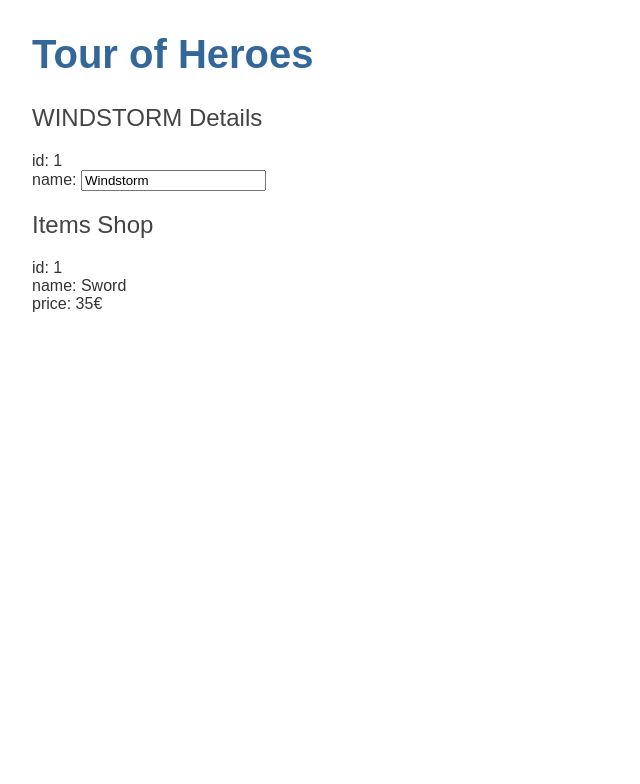
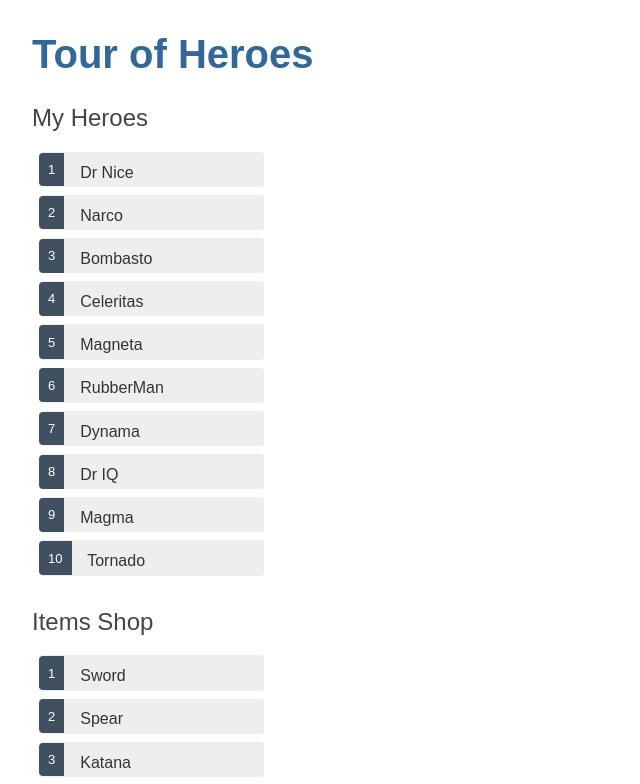
Before and after one commit to SimonCanecky/Tour-of-Heroes, an Angular app: page / in a window 1280 px wide. Shown: the top 784 px of the page, without its empty margins (0-640 px from the left). Built offline with nearby package versions, Linux system fonts and the light colour scheme.

Commit message:
Tour of Heroes - zobrazenie zoznamu

```diff
--- a/src/app/heroes/heroes.component.css
+++ b/src/app/heroes/heroes.component.css
@@ -0,0 +1,43 @@
+.heroes {
+    margin: 0 0 2em 0;
+    list-style-type: none;
+    padding: 0;
+    width: 15em;
+  }
+  .heroes li {
+    cursor: pointer;
+    position: relative;
+    left: 0;
+    background-color: #EEE;
+    margin: .5em;
+    padding: .3em 0;
+    height: 1.6em;
+    border-radius: 4px;
+  }
+  .heroes li:hover {
+    color: #607D8B;
+    background-color: #DDD;
+    left: .1em;
+  }
+  .heroes li.selected {
+    background-color: #CFD8DC;
+    color: white;
+  }
+  .heroes li.selected:hover {
+    background-color: #BBD8DC;
+    color: white;
+  }
+  .heroes .badge {
+    display: inline-block;
+    font-size: small;
+    color: white;
+    padding: 0.8em 0.7em 0 0.7em;
+    background-color:#405061;
+    line-height: 1em;
+    position: relative;
+    left: -1px;
+    top: -4px;
+    height: 1.8em;
+    margin-right: .8em;
+    border-radius: 4px 0 0 4px;
+  }
--- a/src/app/heroes/heroes.component.html
+++ b/src/app/heroes/heroes.component.html
@@ -1,7 +1,23 @@
-<h2>{{hero.name | uppercase}} Details</h2>
-<div><span>id: </span>{{hero.id}}</div>
-<div>
+<h2>My Heroes</h2>
+
+<ul class="heroes">
+  <li *ngFor="let hero of heroes"
+    [class.selected]="hero === selectedHero"
+    (click)="onSelect(hero)">
+    <span class="badge">{{hero.id}}</span> {{hero.name}}
+  </li>
+</ul>
+
+
+<div *ngIf="selectedHero">
+
+
+  <h2>{{selectedHero.name | uppercase}} Details</h2>
+  <div><span>id: </span>{{selectedHero.id}}</div>
+  <div>
     <label>name:
-      <input [(ngModel)]="hero.name" placeholder="name"/>
+      <input [(ngModel)]="selectedHero.name" placeholder="name"/>
     </label>
+  </div>
+
 </div>
--- a/src/app/heroes/heroes.component.ts
+++ b/src/app/heroes/heroes.component.ts
@@ -1,20 +1,24 @@
 import { Component, OnInit } from '@angular/core';
 import { Hero } from '../hero';
+import { HEROES } from '../mock-heroes';
 
 @Component({
   selector: 'app-heroes',
   templateUrl: './heroes.component.html',
   styleUrls: ['./heroes.component.css']
 })
+
 export class HeroesComponent implements OnInit {
-  hero: Hero = {
-    id: 1,
-    name: 'Windstorm'
-  };
+
+  heroes = HEROES;
+  selectedHero: Hero;
 
   constructor() { }
 
   ngOnInit() {
   }
 
+  onSelect(hero: Hero): void {
+    this.selectedHero = hero;
+  }
 }
--- a/src/app/items/items.component.css
+++ b/src/app/items/items.component.css
@@ -0,0 +1,43 @@
+.items {
+    margin: 0 0 2em 0;
+    list-style-type: none;
+    padding: 0;
+    width: 15em;
+  }
+  .items li {
+    cursor: pointer;
+    position: relative;
+    left: 0;
+    background-color: #EEE;
+    margin: .5em;
+    padding: .3em 0;
+    height: 1.6em;
+    border-radius: 4px;
+  }
+  .items li:hover {
+    color: #607D8B;
+    background-color: #DDD;
+    left: .1em;
+  }
+  .items li.selected {
+    background-color: #CFD8DC;
+    color: white;
+  }
+  .items li.selected:hover {
+    background-color: #BBD8DC;
+    color: white;
+  }
+  .items .badge {
+    display: inline-block;
+    font-size: small;
+    color: white;
+    padding: 0.8em 0.7em 0 0.7em;
+    background-color:#405061;
+    line-height: 1em;
+    position: relative;
+    left: -1px;
+    top: -4px;
+    height: 1.8em;
+    margin-right: .8em;
+    border-radius: 4px 0 0 4px;
+  }
--- a/src/app/items/items.component.html
+++ b/src/app/items/items.component.html
@@ -1,4 +1,18 @@
 <h2>Items Shop</h2>
-<div><span>id: </span>{{item.id}}</div>
-<div><span>name: </span>{{item.name}}</div>
-<div><span>price: </span>{{item.price}}</div>
+
+<ul class="items">
+  <li *ngFor="let item of items"
+    [class.selected]="item === selectedItem"
+    (click)="onSelect(item)">
+    <span class="badge">{{item.id}}</span> {{item.name}}
+  </li>
+</ul>
+
+
+<div *ngIf="selectedItem">
+
+
+  <h2>{{selectedItem.name | uppercase}} Details</h2>
+  <div><span>id: </span>{{selectedItem.id}}</div>
+  <div><span>name: </span>{{selectedItem.name}}</div>
+  <div><span>price: </span>{{selectedItem.price}}</div>
--- a/src/app/items/items.component.ts
+++ b/src/app/items/items.component.ts
@@ -1,5 +1,6 @@
 import { Component, OnInit } from '@angular/core';
 import { Item } from '../item';
+import { ITEMS } from '../mock-items';
 
 @Component({
   selector: 'app-items',
@@ -7,15 +8,15 @@ import { Item } from '../item';
   styleUrls: ['./items.component.css']
 })
 export class ItemsComponent implements OnInit {
-  item: Item = {
-    id: 1,
-    name: 'Sword',
-    price: '35€'
-  };
+
+  items = ITEMS;
+  selectedItem: Item;
 
   constructor() { }
 
   ngOnInit() {
   }
-
+  onSelect(item: Item): void {
+    this.selectedItem = item;
+  }
 }
--- /dev/null
+++ b/src/app/mock-heroes.ts
@@ -0,0 +1,14 @@
+import { Hero } from './hero';
+
+export const HEROES: Hero[] = [
+  { id: 1, name: 'Dr Nice' },
+  { id: 2, name: 'Narco' },
+  { id: 3, name: 'Bombasto' },
+  { id: 4, name: 'Celeritas' },
+  { id: 5, name: 'Magneta' },
+  { id: 6, name: 'RubberMan' },
+  { id: 7, name: 'Dynama' },
+  { id: 8, name: 'Dr IQ' },
+  { id: 9, name: 'Magma' },
+  { id: 10, name: 'Tornado' }
+];
--- /dev/null
+++ b/src/app/mock-items.ts
@@ -0,0 +1,16 @@
+import { Item } from './item';
+
+export const ITEMS: Item[] = [
+  { id: 1, name: 'Sword', price: '35€' },
+  { id: 2, name: 'Spear', price: '45€' },
+  { id: 3, name: 'Katana', price: '50€' },
+  { id: 4, name: 'Nunchucks', price: '15€' },
+  { id: 5, name: 'Magic wand', price: '80€' },
+  { id: 6, name: 'Gun', price: '60€' },
+  { id: 7, name: 'Axe', price: '20€' },
+  { id: 8, name: 'Crossbow', price: '75€' },
+  { id: 9, name: 'Armor', price: '70€' },
+  { id: 10, name: 'Helmet', price: '30€' },
+
+
+];
```
